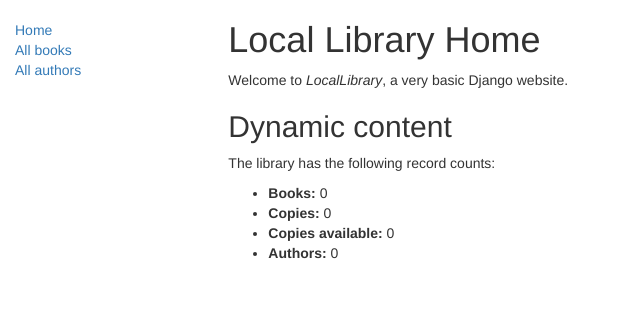
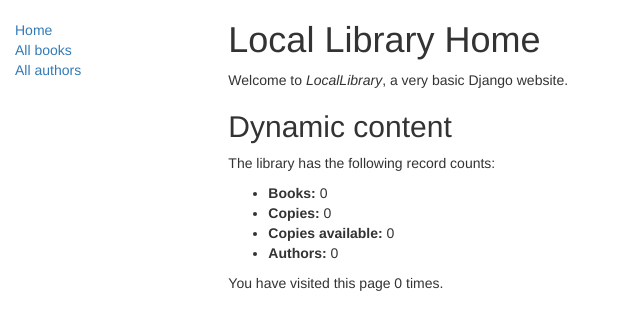
Before and after one commit to SterrenHeer/library_app, a Django app: page /catalog/ in a window 1280 px wide. Shown: the top 330 px of the page, without its empty margins (0-640 px from the left). Run offline with Django 4.2, Linux system fonts and the light colour scheme; data that the repository does not hold is empty; some libraries are stand-ins or nearby versions.

Commit message:
Add getting the number of sessions feature

```diff
--- a/catalog/templates/catalog/index.html
+++ b/catalog/templates/catalog/index.html
@@ -18,5 +18,6 @@
     <li><strong>Copies available:</strong> {{ num_instances_available }}</li>
     <li><strong>Authors:</strong> {{ num_authors }}</li>
   </ul>
+  <p>You have visited this page {{ num_visits }}{% if num_visits == 1 %} time{% else %} times{% endif %}.</p>
 
 {% endblock %}
--- a/catalog/views.py
+++ b/catalog/views.py
@@ -8,11 +8,14 @@ def index(request):
     num_instances = BookInstance.objects.all().count()
     num_instances_available = BookInstance.objects.filter(status__exact='a').count()
     num_authors = Author.objects.count()
+    num_visits = request.session.get('num_visits', 0)
+    request.session['num_visits'] = num_visits + 1
     context = {
         'num_books': num_books,
         'num_instances': num_instances,
         'num_instances_available': num_instances_available,
-        'num_authors': num_authors
+        'num_authors': num_authors,
+        'num_visits': num_visits,
     }
     return render(request, 'catalog/index.html', context)
 
```
